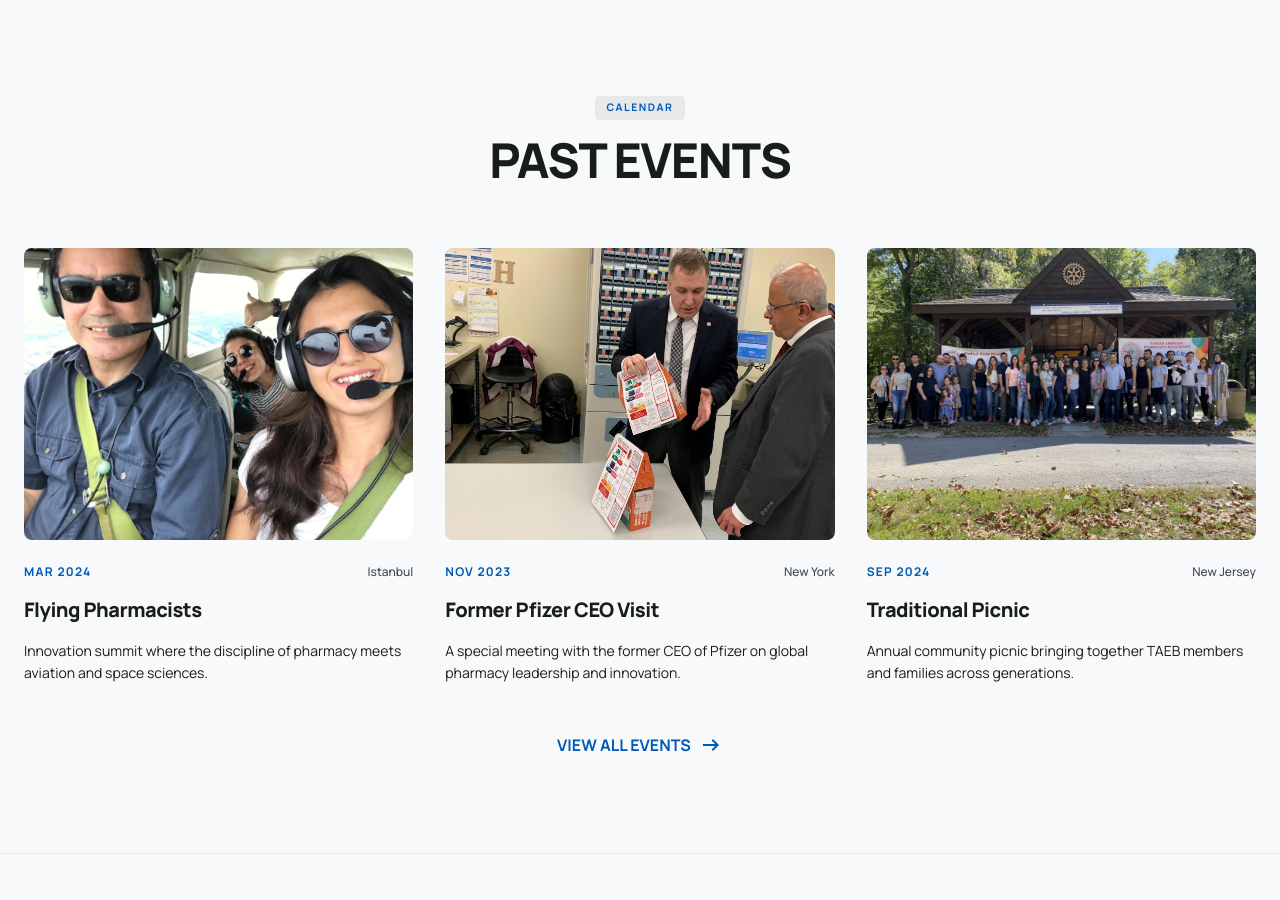
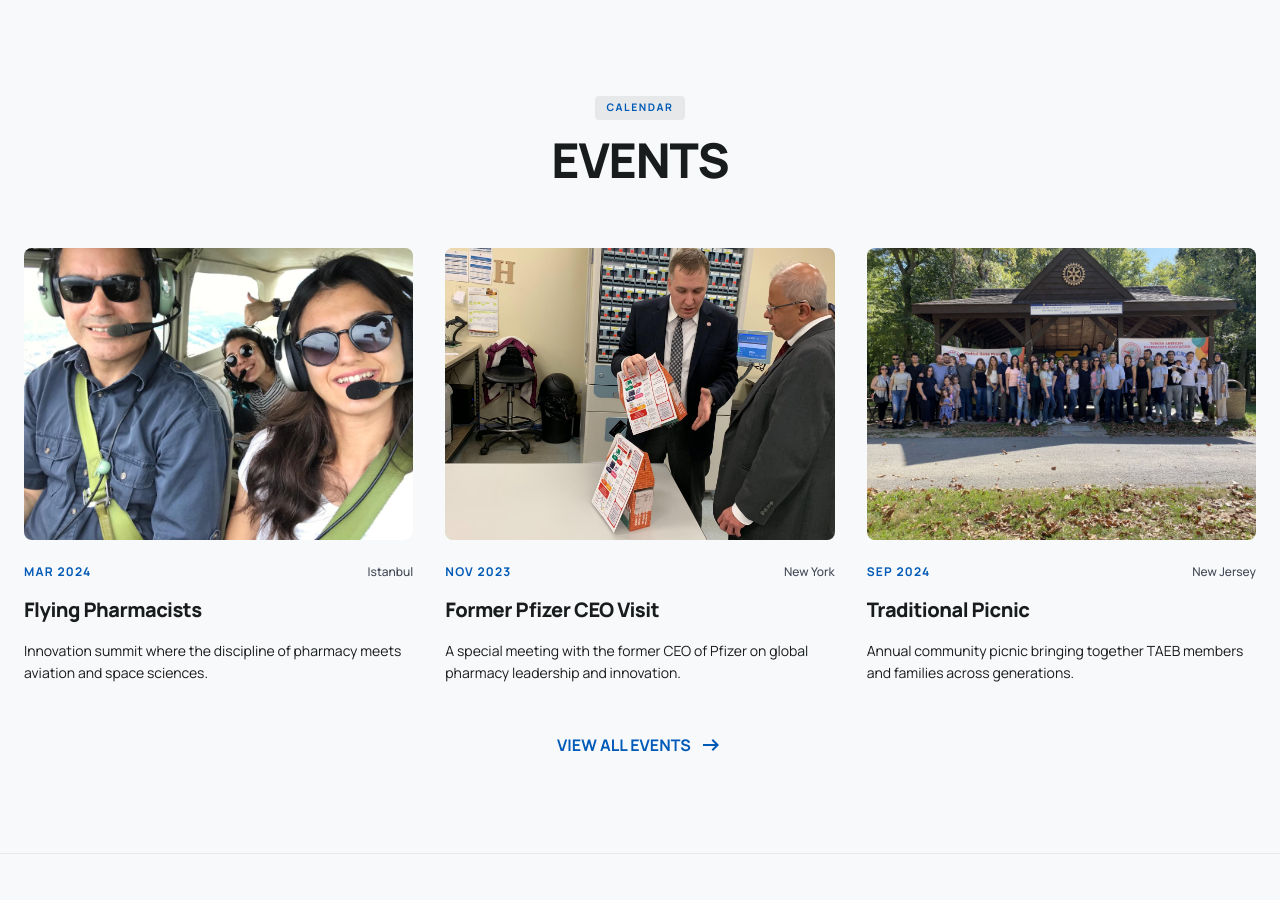
Before and after one commit to bulutmuf/taeb, a React (Vite) app: page / in a window 1280 px wide. Shown: the part 1620-2520 px from the top of the page. Built offline with nearby package versions, Linux system fonts and the light colour scheme.

Commit message:
micro: fix(ui): rename past events section title to events on home page

```diff
--- a/src/pages/Home.tsx
+++ b/src/pages/Home.tsx
@@ -183,7 +183,7 @@ export default function Home() {
         <div className="max-w-7xl mx-auto px-6">
           <SectionHeading
             badge={t("home.calendarLabel")}
-            title={t("events.pastTitle")}
+            title={t("nav.events")}
             alignment="center"
             badgeTheme="surface"
             className="mb-16"
```
